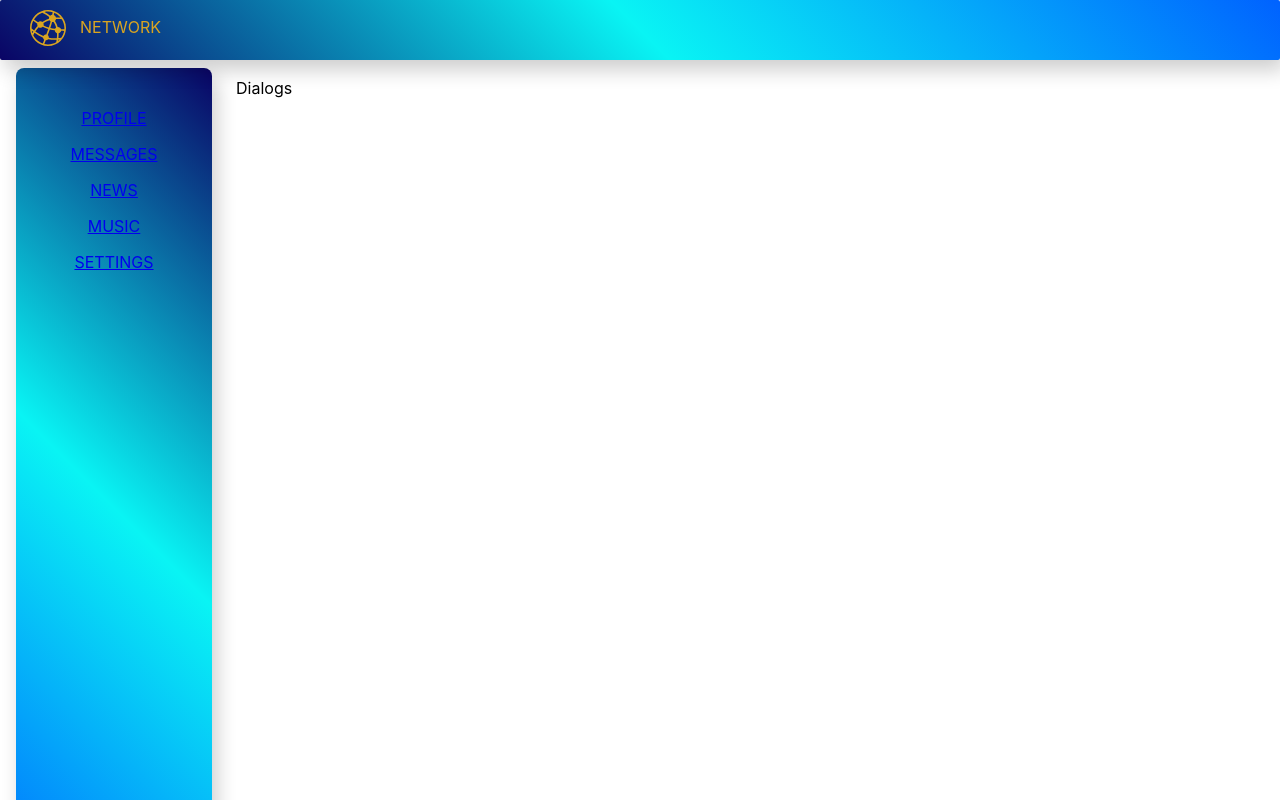
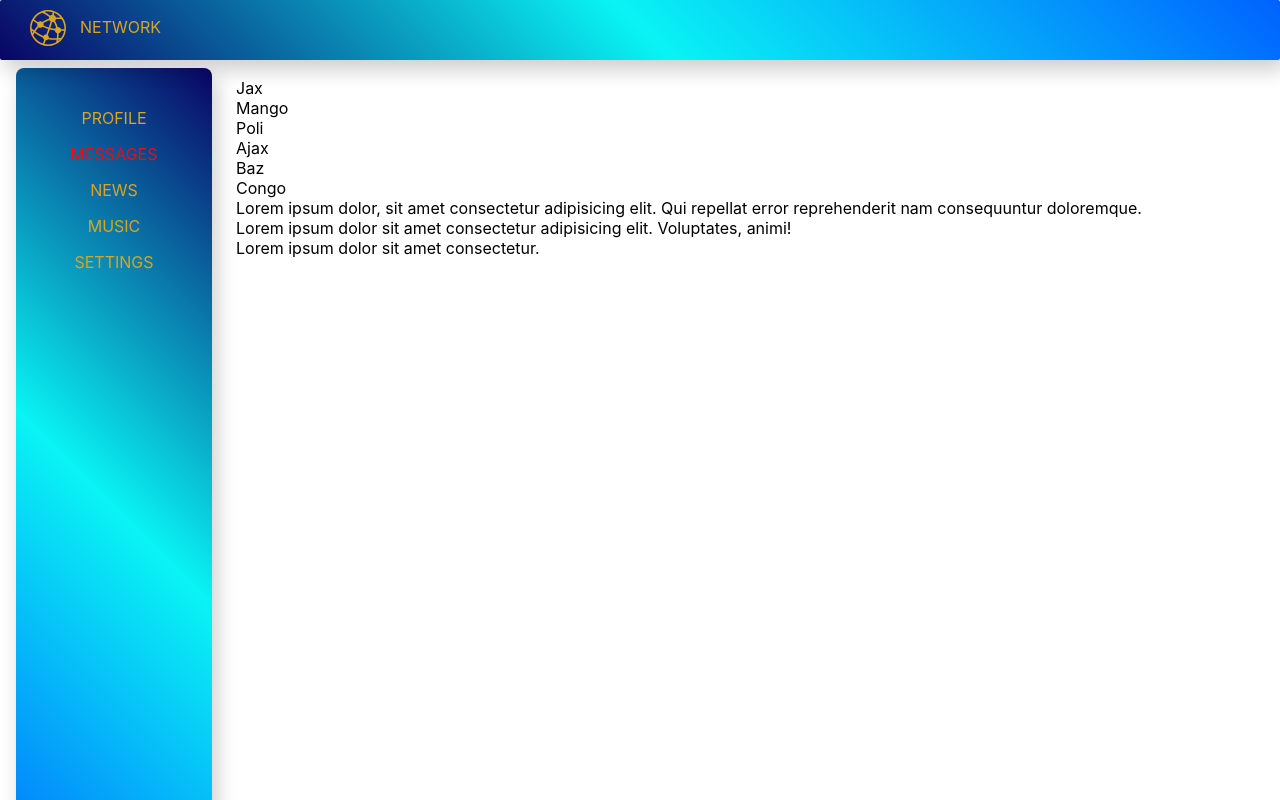
Before and after one commit to KasyanAndrey/project_01, a React (Create React App) app: page /dialogs in a window 1280 px wide. Shown: the top 800 px of the page. Built offline with nearby package versions, Linux system fonts and the light colour scheme.

Commit message:
create cmpnt Dialogs

```diff
--- a/src/components/Dialogs/Dialogs.jsx
+++ b/src/components/Dialogs/Dialogs.jsx
@@ -1,8 +1,34 @@
 import React from "react";
-// import css from "./Dialogs.module.css";
+import css from "./Dialogs.module.css";
 
 const Dialogs = (props) => {
-  return <div>Dialogs</div>;
+  return (
+    <div>
+      <div className={css.dialogs}>
+        <div className={css.dialogsList}>
+          <div className={css.dialog}>Jax</div>
+          <div className={css.dialog}>Mango</div>
+          <div className={css.dialog}>Poli</div>
+          <div className={css.dialog}>Ajax</div>
+          <div className={css.dialog}>Baz</div>
+          <div className={css.dialog}>Congo</div>
+        </div>
+        <div className={css.messagesList}>
+          <div className={css.message}>
+            Lorem ipsum dolor, sit amet consectetur adipisicing elit. Qui
+            repellat error reprehenderit nam consequuntur doloremque.
+          </div>
+          <div className={css.message}>
+            Lorem ipsum dolor sit amet consectetur adipisicing elit. Voluptates,
+            animi!
+          </div>
+          <div className={css.message}>
+            Lorem ipsum dolor sit amet consectetur.
+          </div>
+        </div>
+      </div>
+    </div>
+  );
 };
 
 export default Dialogs;
--- a/src/components/Navbar/Navbar.jsx
+++ b/src/components/Navbar/Navbar.jsx
@@ -6,21 +6,50 @@ import css from "./Navbar.module.css";
 const Navbar = () => {
   return (
     <nav className={css.nav}>
-      <div className={`${css.link} ${css.active}`}>
-        <NavLink to="/profile">Profile</NavLink>
-      </div>
-      <div className={css.link}>
-        <NavLink to="/dialogs">Messages</NavLink>
-      </div>
-      <div className={css.link}>
-        <NavLink to="/news">News</NavLink>
-      </div>
-      <div className={css.link}>
-        <NavLink to="/music">Music</NavLink>
-      </div>
-      <div className={css.link}>
-        <NavLink to="/settings">Settings</NavLink>
-      </div>
+      <NavLink
+        to="/profile"
+        className={(navData) =>
+          navData.isActive ? `${css.activeLink} ${css.link}` : `${css.link}`
+        }
+      >
+        Profile
+      </NavLink>
+
+      <NavLink
+        to="/dialogs"
+        className={(navData) =>
+          navData.isActive ? `${css.activeLink} ${css.link}` : `${css.link}`
+        }
+      >
+        Messages
+      </NavLink>
+
+      <NavLink
+        to="/news"
+        className={(navData) =>
+          navData.isActive ? `${css.activeLink} ${css.link}` : `${css.link}`
+        }
+      >
+        News
+      </NavLink>
+
+      <NavLink
+        to="/music"
+        className={(navData) =>
+          navData.isActive ? `${css.activeLink} ${css.link}` : `${css.link}`
+        }
+      >
+        Music
+      </NavLink>
+
+      <NavLink
+        to="/settings"
+        className={(navData) =>
+          navData.isActive ? `${css.activeLink} ${css.link}` : `${css.link}`
+        }
+      >
+        Settings
+      </NavLink>
     </nav>
   );
 };
--- a/src/components/Navbar/Navbar.module.css
+++ b/src/components/Navbar/Navbar.module.css
@@ -10,7 +10,6 @@
   padding: 40px 0px;
   border-radius: 8px;
   box-shadow: 5px 10px 20px rgba(10, 10, 10, 0.2);
-
   display: flex;
   flex-direction: column;
   align-items: center;
@@ -18,15 +17,15 @@
 }
 
 .link {
+  display: inline-block;
+  margin-bottom: 16px;
   color: #daa520;
-  margin-bottom: 16px;
-  display: block;
   text-decoration: none;
   text-transform: uppercase;
   cursor: pointer;
   outline: none;
 }
 
-.active {
-  color: rgb(9, 244, 244);
+.activeLink {
+  color: #fa0707;
 }
```
